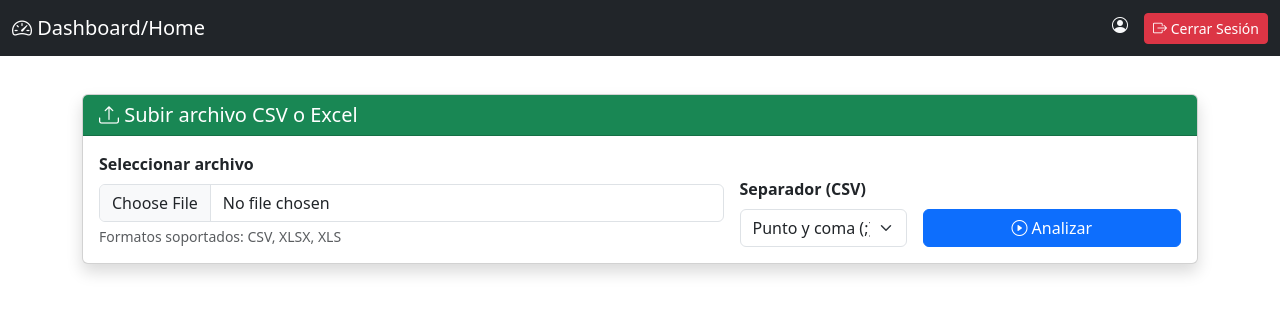
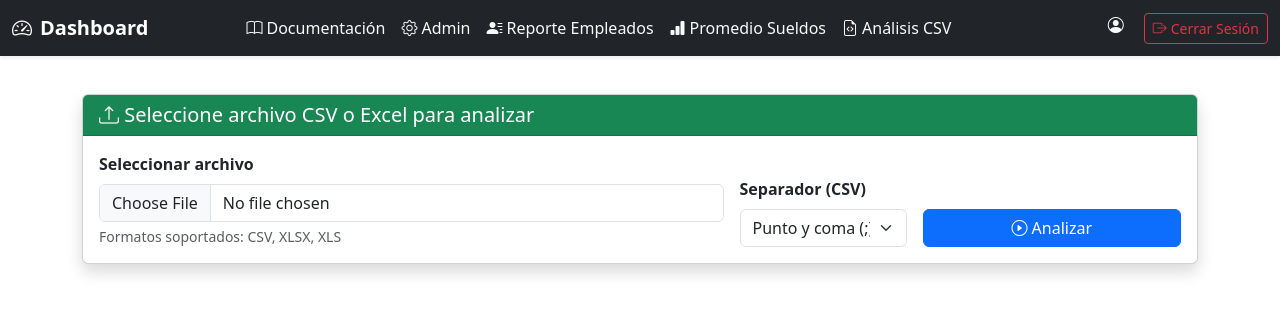
Before and after one commit to moleculax/jwtdataprod, a Django app: template templates/analisisgenerico/analisis_csv.html in a window 1280 px wide. Shown: the top 314 px of the page. Run offline with Django 5.2, Linux system fonts and the light colour scheme; the template is opened without the code that fills it, so the values that code supplies are empty.

Commit message:
Modificado

```diff
--- a/templates/analisisgenerico/analisis_csv.html
+++ b/templates/analisisgenerico/analisis_csv.html
@@ -8,7 +8,7 @@
     <link rel="stylesheet" href="https://cdn.jsdelivr.net/npm/bootstrap-icons@1.11.0/font/bootstrap-icons.css">
     <style>
         body { padding-top: 70px; }
-        .table-responsive { max-height: 400px; overflow-y: auto; }
+        .table-responsive { max-height: 500px; overflow-y: auto; }
         .stat-card { transition: transform 0.3s ease; }
         .stat-card:hover { transform: translateY(-5px); }
         .grafico-thumb {
@@ -48,7 +48,7 @@
         <!-- ========================================== -->
         <div class="card shadow mb-4">
             <div class="card-header bg-success text-white">
-                <h5 class="mb-0"><i class="bi bi-upload"></i> Subir archivo CSV o Excel</h5>
+                <h5 class="mb-0"><i class="bi bi-upload"></i> Seleccione archivo CSV o Excel para analizar</h5>
             </div>
             <div class="card-body">
                 <form method="post" enctype="multipart/form-data" action="{% url 'analisis_csv' %}">
@@ -118,7 +118,7 @@
             </div>
         </div>
 
-        <!-- Gráfico (clic para abrir modal) -->
+        <!-- Gráfico -->
         <div class="card shadow mb-4">
             <div class="card-header bg-primary text-white">
                 <h4 class="mb-0">📈 Gráfico Automático <small class="text-light">(clic para ampliar)</small></h4>
@@ -157,6 +157,24 @@
         </div>
 
         <!-- ========================================== -->
+        <!-- TABLA DE DATOS LEÍDOS                      -->
+        <!-- ========================================== -->
+        <div class="card shadow mb-4">
+            <div class="card-header bg-info text-white d-flex justify-content-between align-items-center">
+                <h5 class="mb-0"><i class="bi bi-table"></i> Datos del Archivo</h5>
+                <span class="badge bg-light text-dark">{{ total_registros }} registros</span>
+            </div>
+            <div class="card-body p-0">
+                <div class="table-responsive" style="max-height: 500px; overflow-y: auto;">
+                    {{ tabla_datos|safe }}
+                </div>
+            </div>
+            <div class="card-footer text-muted small">
+                <i class="bi bi-info-circle"></i> Mostrando primeras 15 filas de {{ total_registros }} registros
+            </div>
+        </div>
+
+        <!-- ========================================== -->
         <!-- ESTADÍSTICAS DESCRIPTIVAS                  -->
         <!-- ========================================== -->
         <div class="card shadow mb-4">
@@ -169,14 +187,14 @@
                         <thead class="table-dark">
                             <tr>
                                 <th>Columna</th>
-                                <th>Count</th>
-                                <th>Mean</th>
-                                <th>Std</th>
-                                <th>Min</th>
-                                <th>25%</th>
-                                <th>50%</th>
-                                <th>75%</th>
-                                <th>Max</th>
+                                <th>Cantidad</th>
+                                <th>Promedio</th>
+                                <th>Desv. Estándar</th>
+                                <th>Mínimo</th>
+<!--                                <th>25%</th>-->
+<!--                                <th>50% (Mediana)</th>-->
+<!--                                <th>75%</th>-->
+                                <th>Máximo</th>
                             </tr>
                         </thead>
                         <tbody>
@@ -187,9 +205,9 @@
                                     <td>{{ stats.mean|floatformat:2 }}</td>
                                     <td>{{ stats.std|floatformat:2 }}</td>
                                     <td>{{ stats.min|floatformat:2 }}</td>
-                                    <td>{{ stats.25|floatformat:2 }}</td>
-                                    <td>{{ stats.50|floatformat:2 }}</td>
-                                    <td>{{ stats.75|floatformat:2 }}</td>
+<!--                                    <td>{{ stats.25|floatformat:2 }}</td>-->
+<!--                                    <td>{{ stats.50|floatformat:2 }}</td>-->
+<!--                                    <td>{{ stats.75|floatformat:2 }}</td>-->
                                     <td>{{ stats.max|floatformat:2 }}</td>
                                 </tr>
                             {% endfor %}
--- a/templates/includes/navbar.html
+++ b/templates/includes/navbar.html
@@ -1,21 +1,57 @@
-<nav class="navbar navbar-expand-lg navbar-dark bg-dark fixed-top">
+<nav class="navbar navbar-expand-lg navbar-dark bg-dark fixed-top shadow-sm">
     <div class="container-fluid">
-        <a class="navbar-brand" href="/dashboard/">
-            <i class="bi bi-speedometer2"></i> Dashboard/Home
+        <!-- Logo/Brand -->
+        <a class="navbar-brand fw-bold" href="/dashboard/">
+            <i class="bi bi-speedometer2 me-2"></i>Dashboard
         </a>
-        <button class="navbar-toggler" type="button" data-bs-toggle="collapse" data-bs-target="#navbarNav">
+
+        <!-- Botón mobile -->
+        <button class="navbar-toggler border-0" type="button" data-bs-toggle="collapse" data-bs-target="#navbarNav">
             <span class="navbar-toggler-icon"></span>
         </button>
+
+        <!-- Contenido del navbar -->
         <div class="collapse navbar-collapse" id="navbarNav">
+            <!-- Enlaces principales CENTRADOS (sin dropdown) -->
+            <ul class="navbar-nav mx-auto">
+                <li class="nav-item">
+                    <a class="nav-link text-light" href="/swagger/" target="_blank">
+                        <i class="bi bi-book me-1"></i>Documentación
+                    </a>
+                </li>
+                <li class="nav-item">
+                    <a class="nav-link text-light" href="/admin/" target="_blank">
+                        <i class="bi bi-gear me-1"></i>Admin
+                    </a>
+                </li>
+                <li class="nav-item">
+                    <a class="nav-link text-light" href="/reporte-empleados">
+                        <i class="bi bi-person-lines-fill me-1"></i>Reporte Empleados
+                    </a>
+                </li>
+                <li class="nav-item">
+                    <a class="nav-link text-light" href="/dashboard-graficos">
+                        <i class="bi bi-bar-chart-fill me-1"></i>Promedio Sueldos
+                    </a>
+                </li>
+                <li class="nav-item">
+                    <a class="nav-link text-light" href="/api/analisis-csv/">
+                        <i class="bi bi-file-earmark-code me-1"></i>Análisis CSV
+                    </a>
+                </li>
+
+            </ul>
+
+            <!-- Usuario y logout (derecha) -->
             <ul class="navbar-nav ms-auto">
                 <li class="nav-item">
                     <span class="navbar-text text-light me-3">
-                        <i class="bi bi-person-circle"></i> {{ user.username }}
+                        <i class="bi bi-person-circle me-1"></i>{{ user.username }}
                     </span>
                 </li>
                 <li class="nav-item">
-                    <a href="/logout/" class="btn btn-danger btn-sm">
-                        <i class="bi bi-box-arrow-right"></i> Cerrar Sesión
+                    <a href="/logout/" class="btn btn-outline-danger btn-sm">
+                        <i class="bi bi-box-arrow-right me-1"></i>Cerrar Sesión
                     </a>
                 </li>
             </ul>
```
Also changed, not shown: datagraf/AnalisisGenericoViews.py (+70 -29 lines), templates/dashboard.html (+15 -15 lines).
